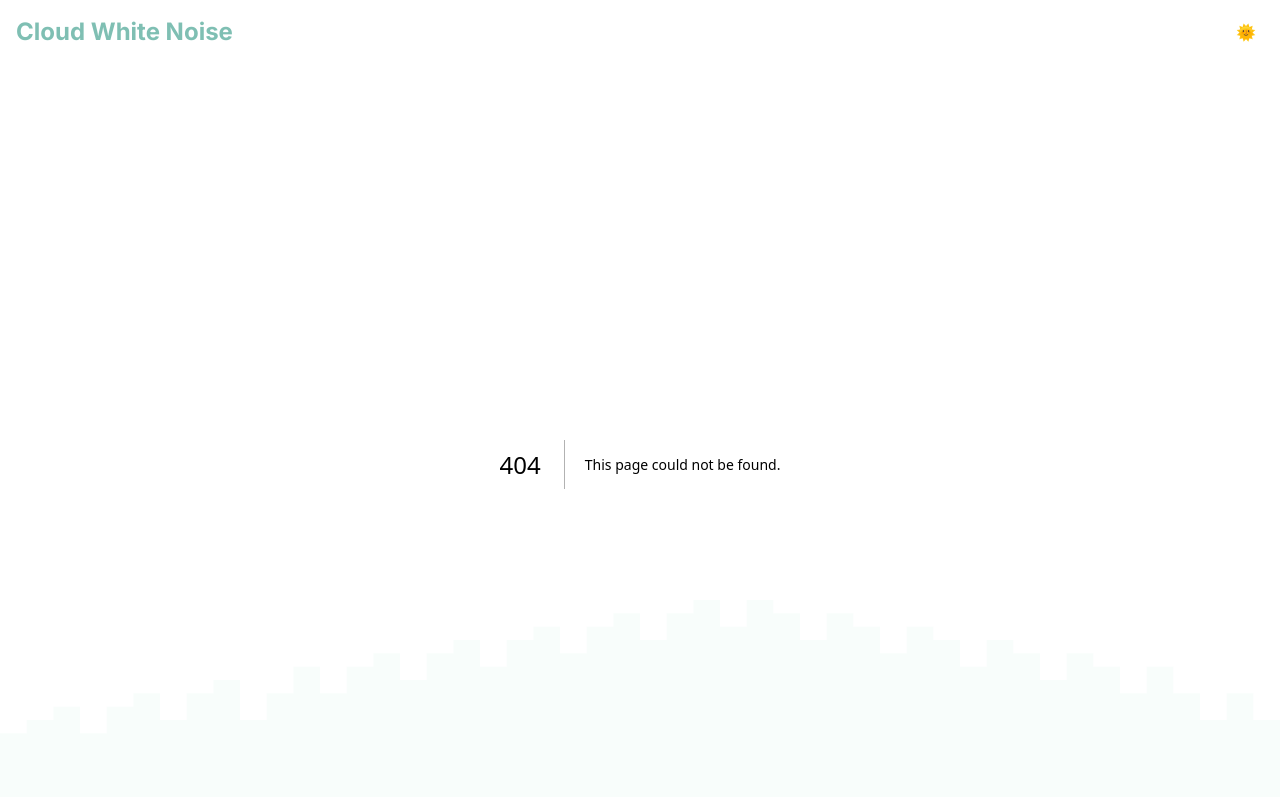
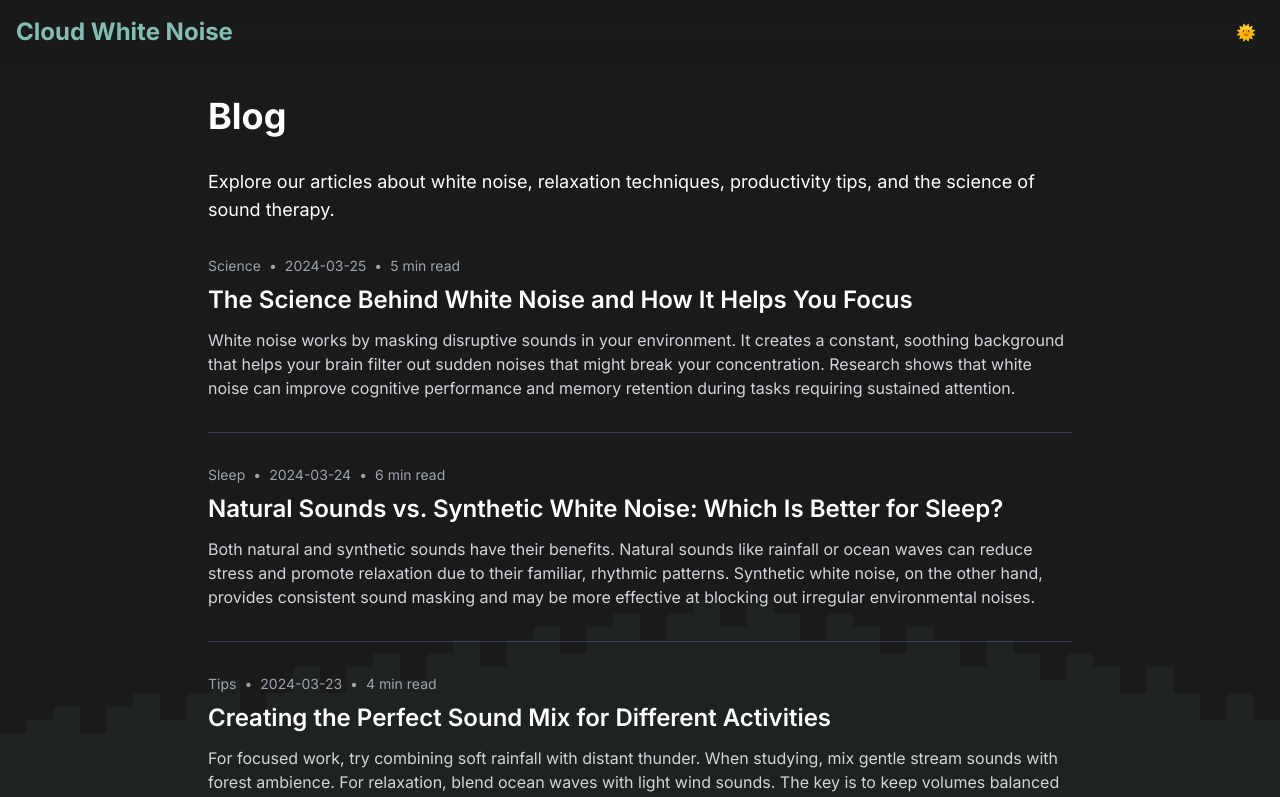
Before and after one commit to myloften/cloudwhitenoise, a Next.js app: page /blog in a window 1280 px wide. Before the commit this address had no page. Shown: the top 797 px of the page. Built offline with nearby package versions, Linux system fonts and the light colour scheme.

Commit message:
refactor: simplify blog page content and remove non-functional features

```diff
--- /dev/null
+++ b/app/blog/page.tsx
@@ -0,0 +1,67 @@
+import React from 'react';
+
+const blogPosts = [
+  {
+    id: 1,
+    title: 'The Science Behind White Noise and How It Helps You Focus',
+    content: 'White noise works by masking disruptive sounds in your environment. It creates a constant, soothing background that helps your brain filter out sudden noises that might break your concentration. Research shows that white noise can improve cognitive performance and memory retention during tasks requiring sustained attention.',
+    date: '2024-03-25',
+    readTime: '5 min read',
+    category: 'Science'
+  },
+  {
+    id: 2,
+    title: 'Natural Sounds vs. Synthetic White Noise: Which Is Better for Sleep?',
+    content: 'Both natural and synthetic sounds have their benefits. Natural sounds like rainfall or ocean waves can reduce stress and promote relaxation due to their familiar, rhythmic patterns. Synthetic white noise, on the other hand, provides consistent sound masking and may be more effective at blocking out irregular environmental noises.',
+    date: '2024-03-24',
+    readTime: '6 min read',
+    category: 'Sleep'
+  },
+  {
+    id: 3,
+    title: 'Creating the Perfect Sound Mix for Different Activities',
+    content: 'For focused work, try combining soft rainfall with distant thunder. When studying, mix gentle stream sounds with forest ambience. For relaxation, blend ocean waves with light wind sounds. The key is to keep volumes balanced and adjust based on your environment and personal preference.',
+    date: '2024-03-23',
+    readTime: '4 min read',
+    category: 'Tips'
+  },
+  {
+    id: 4,
+    title: 'How Ambient Sounds Can Boost Your Meditation Practice',
+    content: 'Ambient sounds can enhance meditation by providing a consistent audio anchor for your attention. They help create a stable background that makes it easier to maintain focus and achieve deeper states of mindfulness. Natural sounds like flowing water or gentle wind can also help create a more immersive meditation experience.',
+    date: '2024-03-22',
+    readTime: '7 min read',
+    category: 'Meditation'
+  }
+];
+
+export default function BlogPage() {
+  return (
+    <div className="max-w-4xl mx-auto px-4 py-8">
+      <h1 className="text-4xl font-bold mb-8">Blog</h1>
+      <p className="text-lg mb-8">
+        Explore our articles about white noise, relaxation techniques, productivity tips, and the science of sound therapy.
+      </p>
+
+      <div className="space-y-8">
+        {blogPosts.map(post => (
+          <article key={post.id} className="border-b border-gray-200 dark:border-gray-700 pb-8">
+            <div className="flex items-center space-x-2 text-sm text-gray-600 dark:text-gray-400 mb-2">
+              <span>{post.category}</span>
+              <span>•</span>
+              <span>{post.date}</span>
+              <span>•</span>
+              <span>{post.readTime}</span>
+            </div>
+            <h2 className="text-2xl font-semibold mb-3">
+              {post.title}
+            </h2>
+            <p className="text-gray-700 dark:text-gray-300">
+              {post.content}
+            </p>
+          </article>
+        ))}
+      </div>
+    </div>
+  );
+}
```
